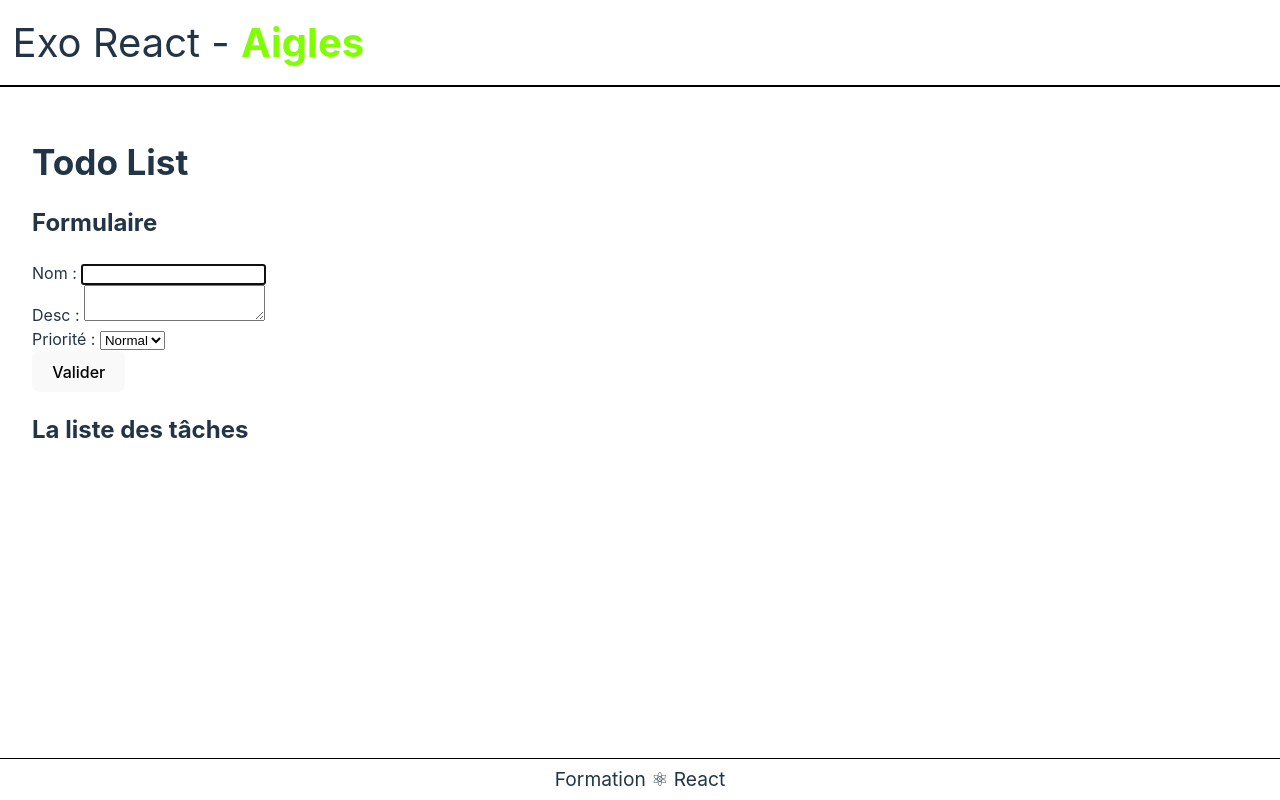
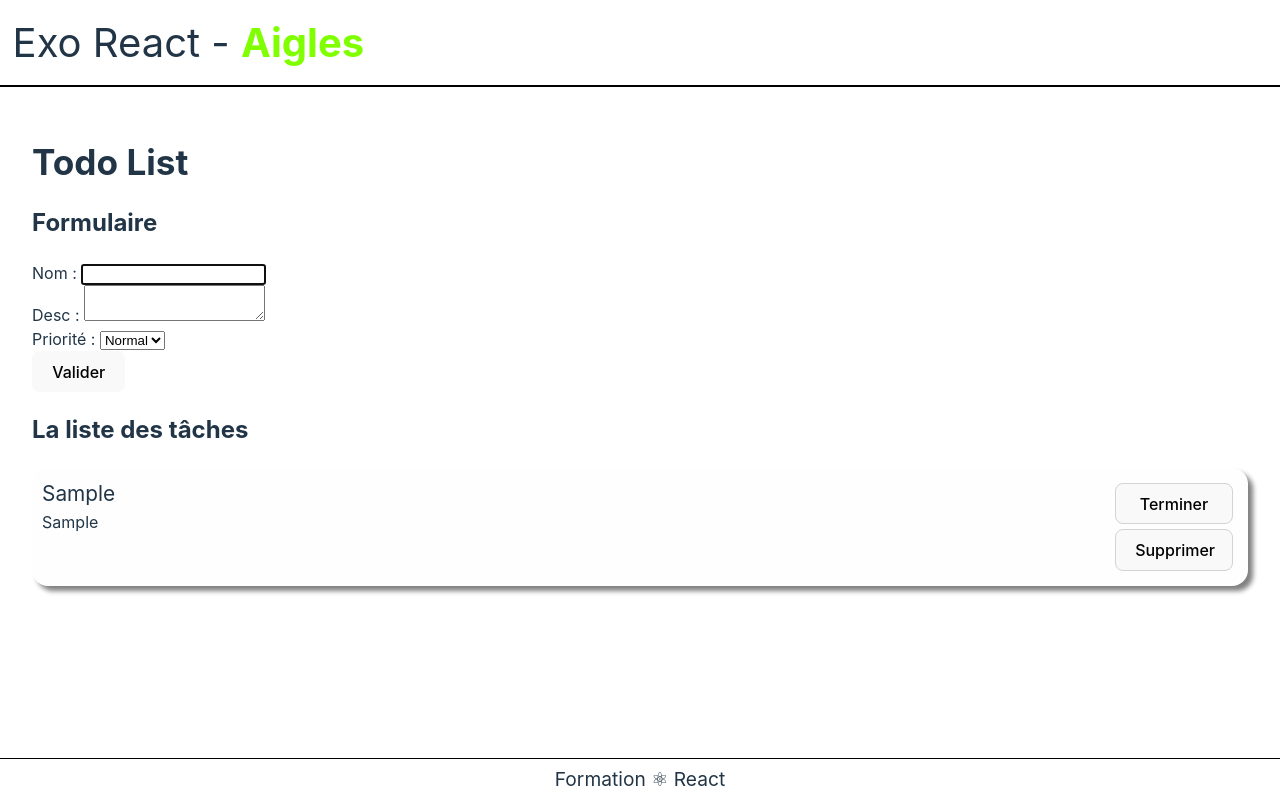
Before and after one commit to Formation-JS/Aigles_React_Exo_TodoList, a React (Vite) app: page / in a window 1280 px wide. Both pictures are taken after typing "Sample", "Sample" into the empty fields and a click on the button "Valider". Built offline with nearby package versions, Linux system fonts and the light colour scheme.

Commit message:
TaskList - Display tasks 🦅

```diff
--- a/package.json
+++ b/package.json
@@ -11,6 +11,7 @@
   },
   "dependencies": {
     "@hookform/resolvers": "^3.9.0",
+    "clsx": "^2.1.1",
     "nanoid": "^5.0.7",
     "react": "^18.3.1",
     "react-dom": "^18.3.1",
--- /dev/null
+++ b/src/components/TaskList/TaskList.module.css
@@ -0,0 +1,56 @@
+.task-list {
+  display: flex;
+  flex-direction: column;
+  gap: 1ch;
+}
+
+.task-item {
+  background-color: #FEFEFE;
+  border-radius: 1em;
+  box-shadow: gray 0.5ch 0.5ch 0.5ch;
+  padding: 1ch;
+
+  display: grid;
+  grid-template-areas:
+    "a c"
+    "b c";
+  grid-template-columns: 1fr 8em;
+  grid-template-rows: 2em 1fr;
+
+  p {
+    margin: 0;
+  }
+
+  p:nth-child(1) {
+    grid-area: a;
+    font-size: 1.3em;
+    span {
+      color: crimson;
+      font-weight: 600;
+    }
+  }
+  p:nth-child(2) {
+    grid-area: b;
+  }
+  div {
+    grid-area: c;
+    display: flex;
+    flex-direction: column;
+    padding: 0.5ch;
+    gap: 0.5ch;
+
+    button {
+      border: 0.1ch solid lightgray;
+    }
+  }
+}
+
+.task-done {
+  background: repeating-linear-gradient(
+    -45deg,
+    rgba(255, 105, 180, 0.5),
+    rgba(128, 255, 0, 0.5) 2em,
+    rgba(128, 255, 0, 0.5) 2em,
+    rgba(255, 105, 180, 0.5) 4em
+    );
+}
--- /dev/null
+++ b/src/components/TaskList/TaskList.tsx
@@ -0,0 +1,48 @@
+import clsx from 'clsx';
+import { Task } from '../../@types/task';
+import style from './TaskList.module.css';
+
+//! Composant pour la liste des tâches
+export type TaskListProps = {
+  tasks: Task[]
+}
+
+export default function TaskList({
+  tasks
+} : TaskListProps) {
+
+  return (
+    <div className={style['task-list']}>
+      {tasks.map(
+        task => <TaskListItem key={task.id} {...task} />
+      )}
+    </div>
+  );
+};
+
+//! Composant pour une tâche
+type TaskListItemProps = Task & { };
+
+function TaskListItem({
+  id, name, desc, priority, isDone
+} : TaskListItemProps) {
+
+  // const classNameTask = `${style['task-item']} ${isDone ? style['task-done'] : ''}`;
+  const classNameTask = clsx(
+    style['task-item'],
+    isDone && style['task-done']
+  );
+
+  return (
+    <div className={classNameTask}>
+      <p>{name} {priority === 'urgent' && <span>(Urgent)</span>}</p>
+      {desc && (
+        <p>{desc}</p>
+      )}
+      <div>
+        <button disabled={isDone}>Terminer</button>
+        <button>Supprimer</button>
+      </div>
+    </div>
+  )
+}
--- a/src/containers/TodoList/TodoList.tsx
+++ b/src/containers/TodoList/TodoList.tsx
@@ -2,6 +2,7 @@ import { useState } from 'react';
 import TaskForm from '../../components/TaskForm/TaskForm';
 import { Task, TaskFormData } from '../../@types/task';
 import { nanoid } from 'nanoid';
+import TaskList from '../../components/TaskList/TaskList';
 
 export default function TodoList() {
 
@@ -25,7 +26,7 @@ export default function TodoList() {
       <TaskForm onTaskSubmit={handleTaskSubmit} />
 
       <h2>La liste des tâches</h2>
-      {/* Faire la liste */}
+      <TaskList tasks={innerTasks} />
     </>
   );
 }
--- a/src/index.css
+++ b/src/index.css
@@ -52,6 +52,9 @@ button:focus,
 button:focus-visible {
   outline: 4px auto -webkit-focus-ring-color;
 }
+button:disabled {
+  cursor: not-allowed;
+}
 
 @media (prefers-color-scheme: light) {
   :root {
```
Also changed, not shown: 1 other file (tests, documents, lock files or other folders).
